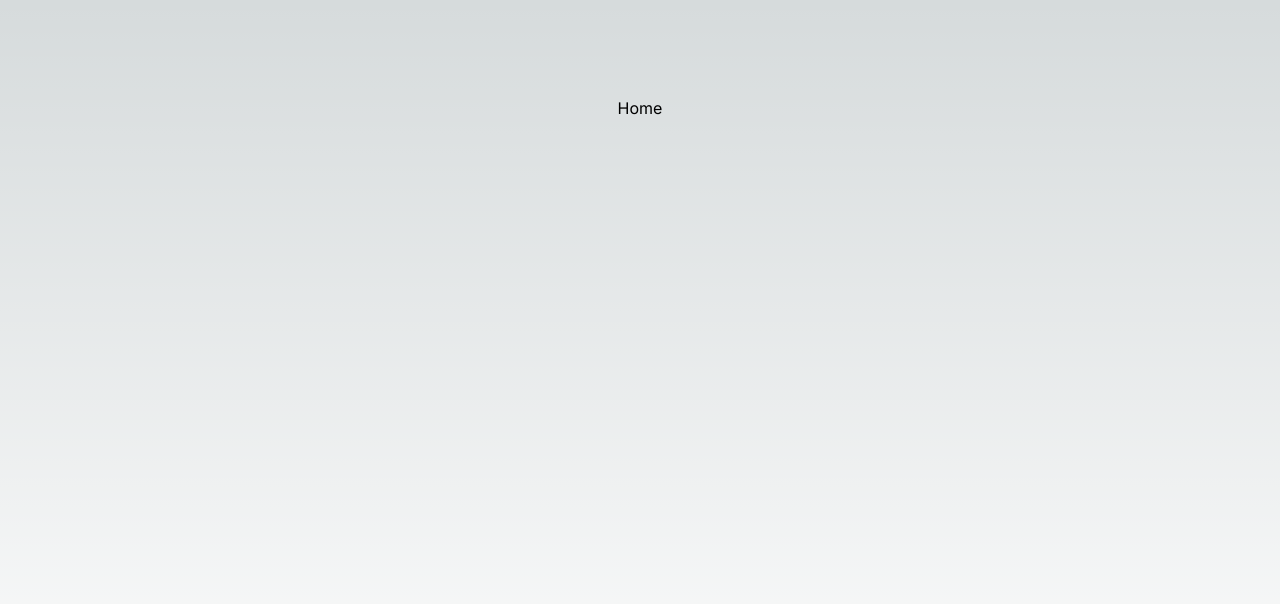
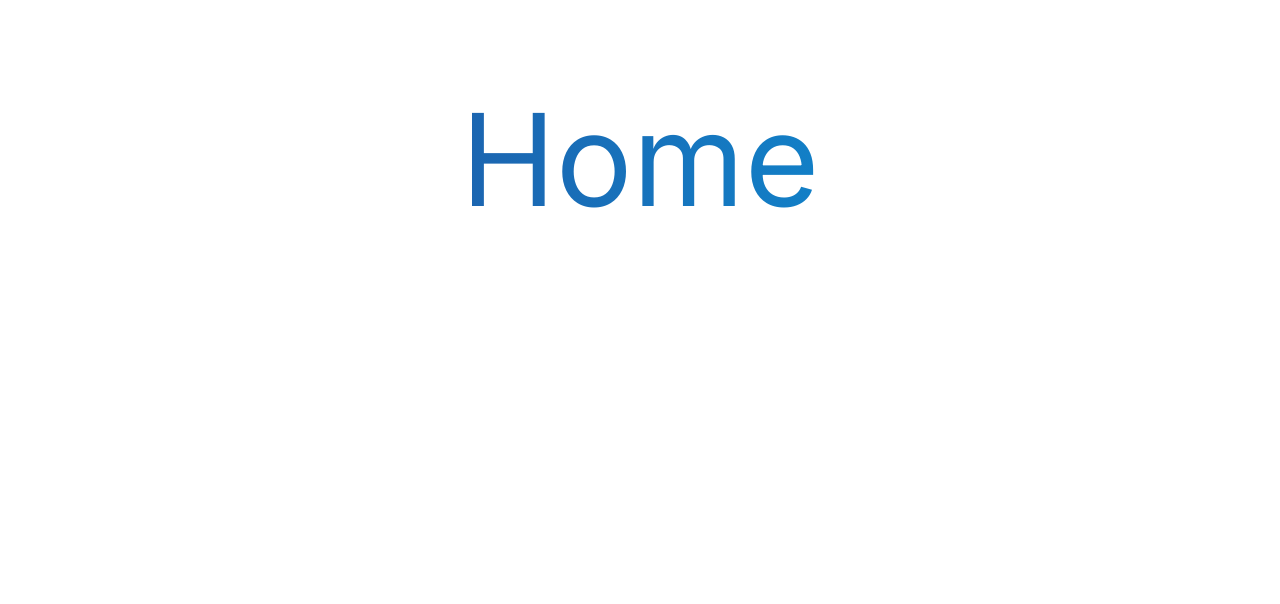
Before and after one commit to expertsquad/elite_commerce, a Next.js app: page / in a window 1280 px wide. Shown: the top 604 px of the page. Built offline with nearby package versions, Linux system fonts and the light colour scheme.

Commit message:
color setup done

```diff
--- a/src/app/globals.css
+++ b/src/app/globals.css
@@ -2,32 +2,51 @@
 @tailwind components;
 @tailwind utilities;
 
+/* don't forget to add the color to the config file */
 :root {
-  --foreground-rgb: 0, 0, 0;
-  --background-start-rgb: 214, 219, 220;
-  --background-end-rgb: 255, 255, 255;
+  /* colors */
+  --positive: #119f5b;
+  --transparent: transparent;
+  --white: white;
+  --white-15: #ffffff26;
+  --black: black;
+  --black-80: #333333;
+  --black-50: #7f7f7f;
+
+  /* gradient colors */
+  --gradient-primary: linear-gradient(90.37deg, #294393 0.32%, #04a4e6 102.21%);
+  --gradient-primary-light: linear-gradient(
+    90.37deg,
+    rgba(41, 67, 147, 0.1) 0.32%,
+    rgba(4, 164, 230, 0.1) 102.21%
+  );
+
+  --gradient-secondary: linear-gradient(180deg, #fb8e48 0%, #cb380f 100%);
+  --gradient-secondary-light: linear-gradient(
+    180deg,
+    rgba(251, 142, 72, 0.1) 0%,
+    rgba(203, 56, 15, 0.1) 100%
+  );
+
+  --gradient-positive: linear-gradient(
+    90.14deg,
+    rgba(14, 148, 122, 0.1) 8.46%,
+    rgba(13, 164, 135, 0.1) 62.97%
+  );
 }
 
-@media (prefers-color-scheme: dark) {
+/* @media (prefers-color-scheme: dark) {
   :root {
-    --foreground-rgb: 255, 255, 255;
-    --background-start-rgb: 0, 0, 0;
-    --background-end-rgb: 0, 0, 0;
+    --positive: #61d49d;
+  }
+} */
+
+/* utilities */
+/* @layer utilities {} */
+
+/* components */
+@layer components {
+  .text-gradient-primary {
+    @apply bg-gradient-primary bg-clip-text text-transparent;
   }
 }
-
-body {
-  color: rgb(var(--foreground-rgb));
-  background: linear-gradient(
-      to bottom,
-      transparent,
-      rgb(var(--background-end-rgb))
-    )
-    rgb(var(--background-start-rgb));
-}
-
-@layer utilities {
-  .text-balance {
-    text-wrap: balance;
-  }
-}
--- a/src/app/page.tsx
+++ b/src/app/page.tsx
@@ -1,8 +1,6 @@
-import Image from "next/image";
-
 export default function Home() {
   return (
-    <main className="flex min-h-screen flex-col items-center justify-between p-24">
+    <main className="flex min-h-screen flex-col items-center justify-between p-24 text-9xl text-gradient-primary">
       Home
     </main>
   );
--- a/tailwind.config.ts
+++ b/tailwind.config.ts
@@ -7,7 +7,26 @@ const config: Config = {
     "./src/app/**/*.{js,ts,jsx,tsx,mdx}",
   ],
   theme: {
-    extend: {},
+    // use color variables please
+    // colors
+    colors: {
+      positive: "var(--positive)",
+      transparent: "var(--transparent)",
+      white: { 15: "var(--white-15)", DEFAULT: "var(--white)" },
+      black: {
+        50: "var(--black-50)",
+        80: "var(--black-80)",
+        DEFAULT: "var(--black)",
+      },
+    },
+    // gradient colors
+    backgroundImage: {
+      "gradient-primary": "var(--gradient-primary)",
+      "gradient-primary-light": "var(--gradient-primary-light)",
+      "gradient-secondary": "var(--gradient-secondary)",
+      "gradient-secondary-light": "var(--gradient-secondary-light)",
+      "gradient-positive": "var(--gradient-positive)",
+    },
   },
   plugins: [],
 };
```
